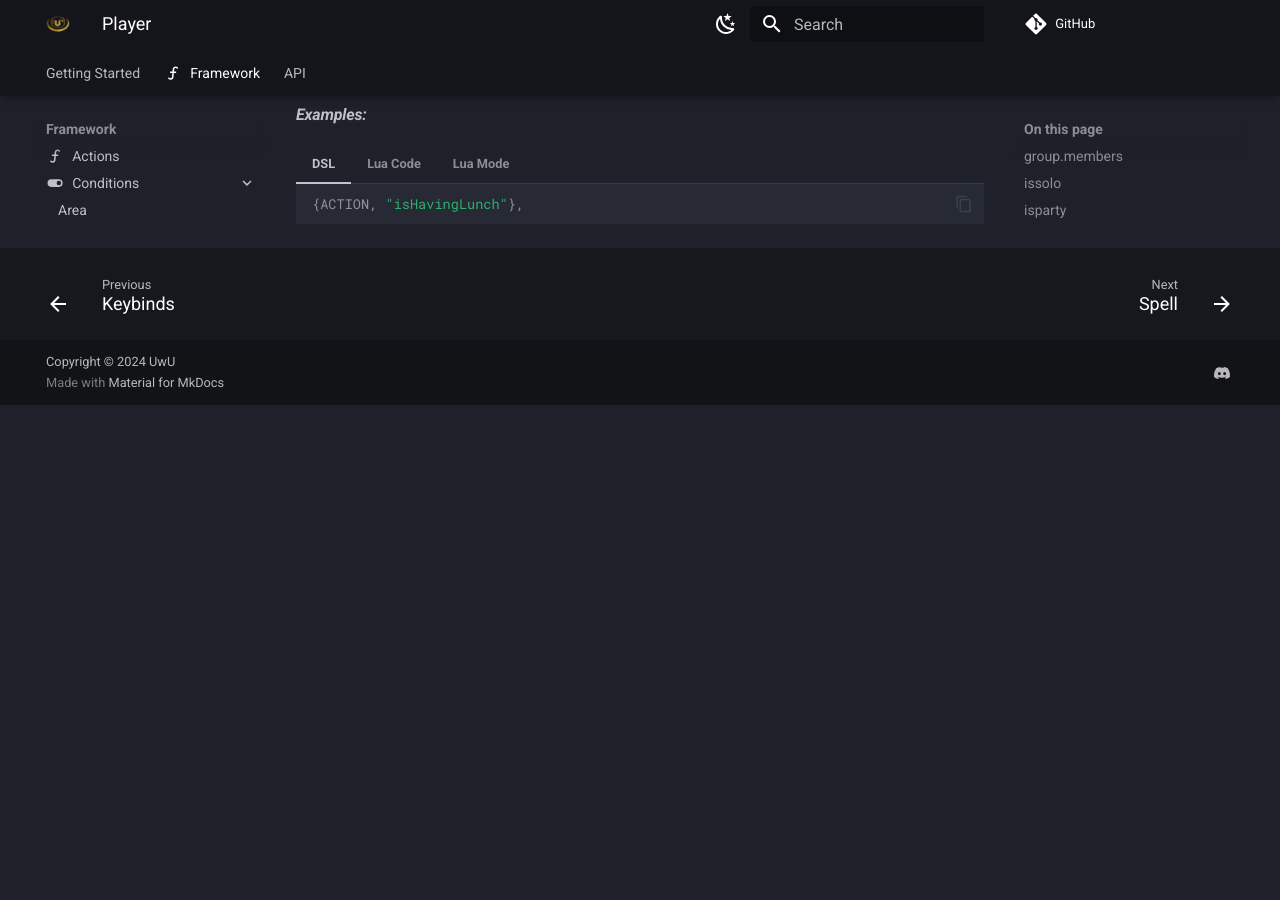
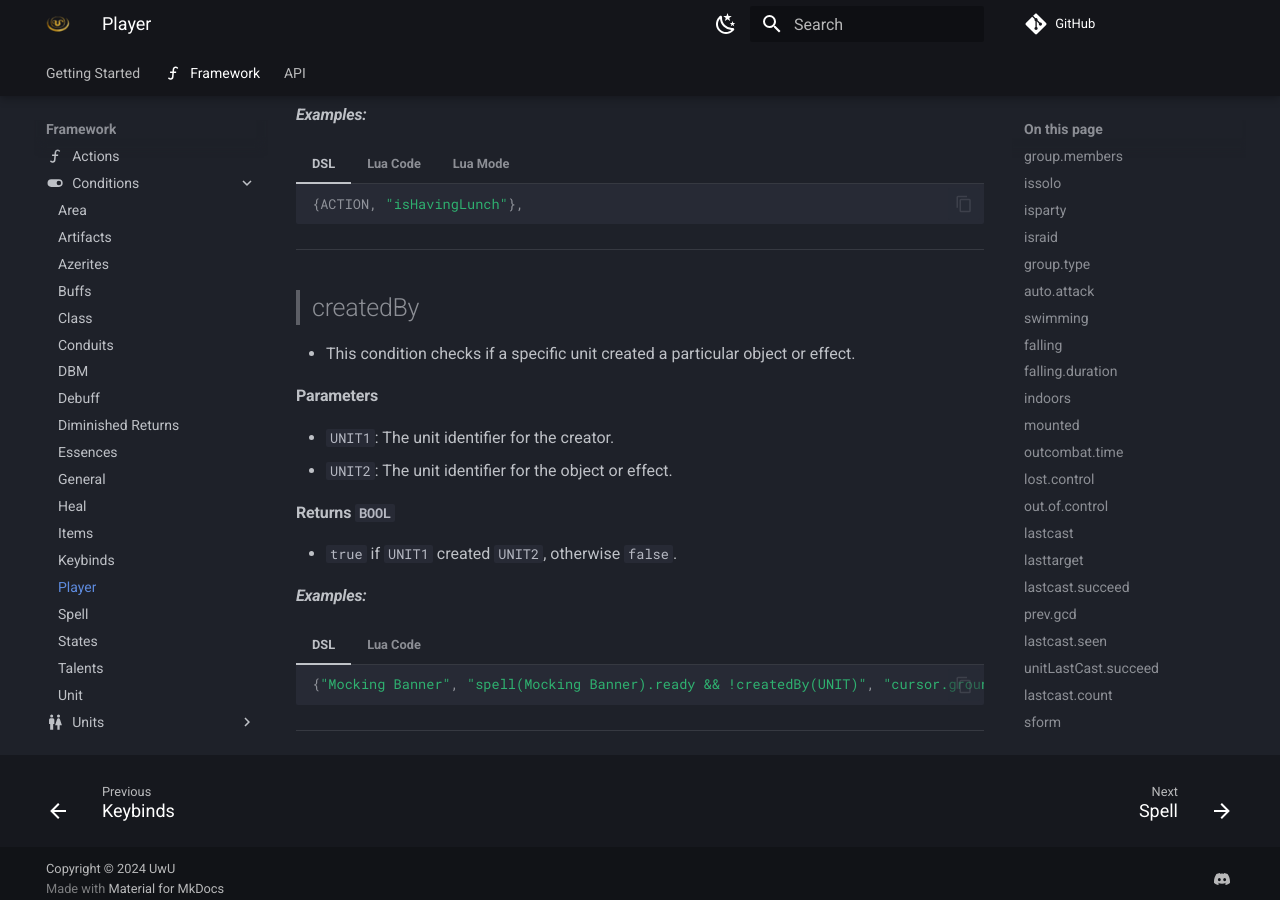
Before and after one commit to DimaSheiko/apep-docs, an MkDocs documentation site: the page built from docs/framework/conditions/player.md, in a window 1280 px wide and 900 px high, scrolled down 10611 px. Built offline with MkDocs 1.6.1 and Material for MkDocs 9.7.7, drawn with Linux system fonts in a browser that asks for light colours; comment, search, counter and statistics services are not loaded; before the commit the page ends 11016 px from its top, so only the background shows below that.

Commit message:
Add API documentation for the 'createdBy' condition

````diff
--- a/docs/framework/conditions/player.md
+++ b/docs/framework/conditions/player.md
@@ -830,3 +830,34 @@
     ```lua
     PLAYER:IsHavingLunch()
     ```
+
+---
+
+> ## createdBy
+
+-   This condition checks if a specific unit created a particular object or effect.
+
+#### Parameters
+
+-   `UNIT1`: The unit identifier for the creator.
+-   `UNIT2`: The unit identifier for the object or effect.
+
+#### Returns `BOOL`
+
+-   `true` if `UNIT1` created `UNIT2`, otherwise `false`.
+
+#### _Examples:_
+
+=== "DSL"
+
+    ```lua
+    {"Mocking Banner", "spell(Mocking Banner).ready && !createdBy(UNIT)", "cursor.ground"},
+    ```
+
+=== "Lua Code"
+
+    ```lua
+    _A.DSL:Get("createdBy")("player", "Mocking Banner")
+    ```
+
+---
````
